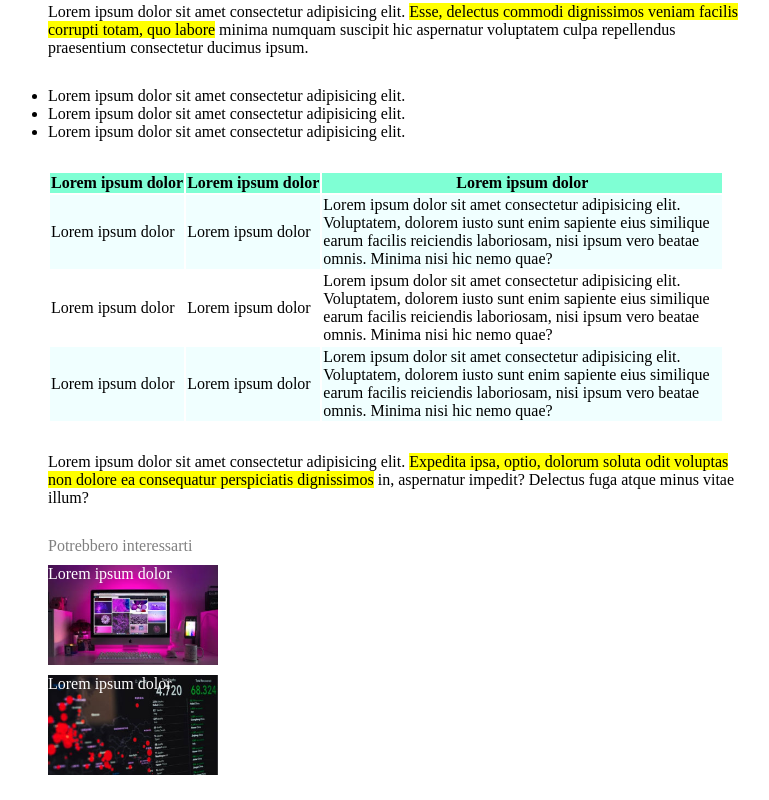
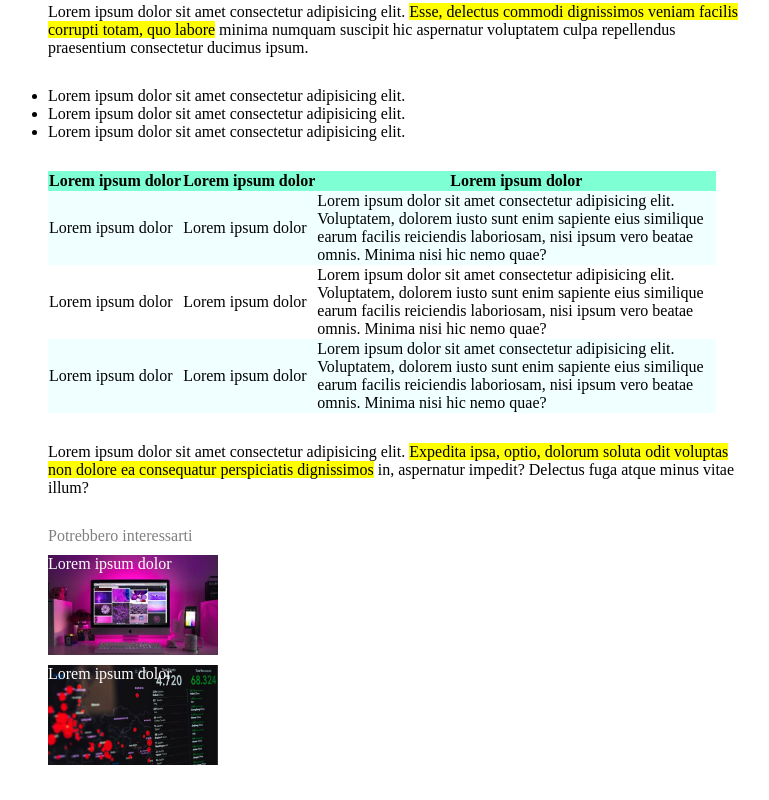
Before and after one commit to Jasczlv/html-css-booleaner, a plain HTML site: page index.html in a window 1280 px wide. Shown: the part 1049-1849 px from the top of the page, without its empty margins (2-771 px from the left). Drawn offline with Linux system fonts and the light colour scheme.

Commit message:
CHANGE yellow span to mark tag

```diff
--- a/css/style.css
+++ b/css/style.css
@@ -57,10 +57,6 @@ header>img{
     margin-top: 30px;
 }
 
-p.margin-top>span{
-    background-color: yellow;
-}
-
 a{
     text-decoration: none;
     color: lightskyblue;
@@ -88,3 +84,7 @@ a{
     margin-top: 10px;
     margin-bottom: 30px;
 }
+
+.border-collapse{
+    border-collapse: collapse;
+}
--- a/index.html
+++ b/index.html
@@ -46,7 +46,7 @@
     <main class="margin-left max-width">
 
         <p class="margin-top">
-            Lorem ipsum dolor sit amet consectetur adipisicing elit. <span>Esse, delectus commodi dignissimos veniam facilis corrupti totam, quo labore</span> minima numquam suscipit hic aspernatur voluptatem culpa repellendus praesentium consectetur ducimus ipsum.
+            Lorem ipsum dolor sit amet consectetur adipisicing elit. <mark>Esse, delectus commodi dignissimos veniam facilis corrupti totam, quo labore</mark> minima numquam suscipit hic aspernatur voluptatem culpa repellendus praesentium consectetur ducimus ipsum.
         </p>
 
         <ul class="margin-top">
@@ -55,7 +55,7 @@
             <li>Lorem ipsum dolor sit amet consectetur adipisicing elit.</li>
         </ul>
 
-        <table class="margin-top">
+        <table class="margin-top border-collapse">
 
             <thead class="aquamarine-background">
 
@@ -100,7 +100,7 @@
         </table>
 
         <p class="margin-top">
-            Lorem ipsum dolor sit amet consectetur adipisicing elit. <span>Expedita ipsa, optio, dolorum soluta odit voluptas non dolore ea consequatur perspiciatis dignissimos</span> in, aspernatur impedit? Delectus fuga atque minus vitae illum?
+            Lorem ipsum dolor sit amet consectetur adipisicing elit. <mark>Expedita ipsa, optio, dolorum soluta odit voluptas non dolore ea consequatur perspiciatis dignissimos</mark> in, aspernatur impedit? Delectus fuga atque minus vitae illum?
         </p>
 
     </main>
```
